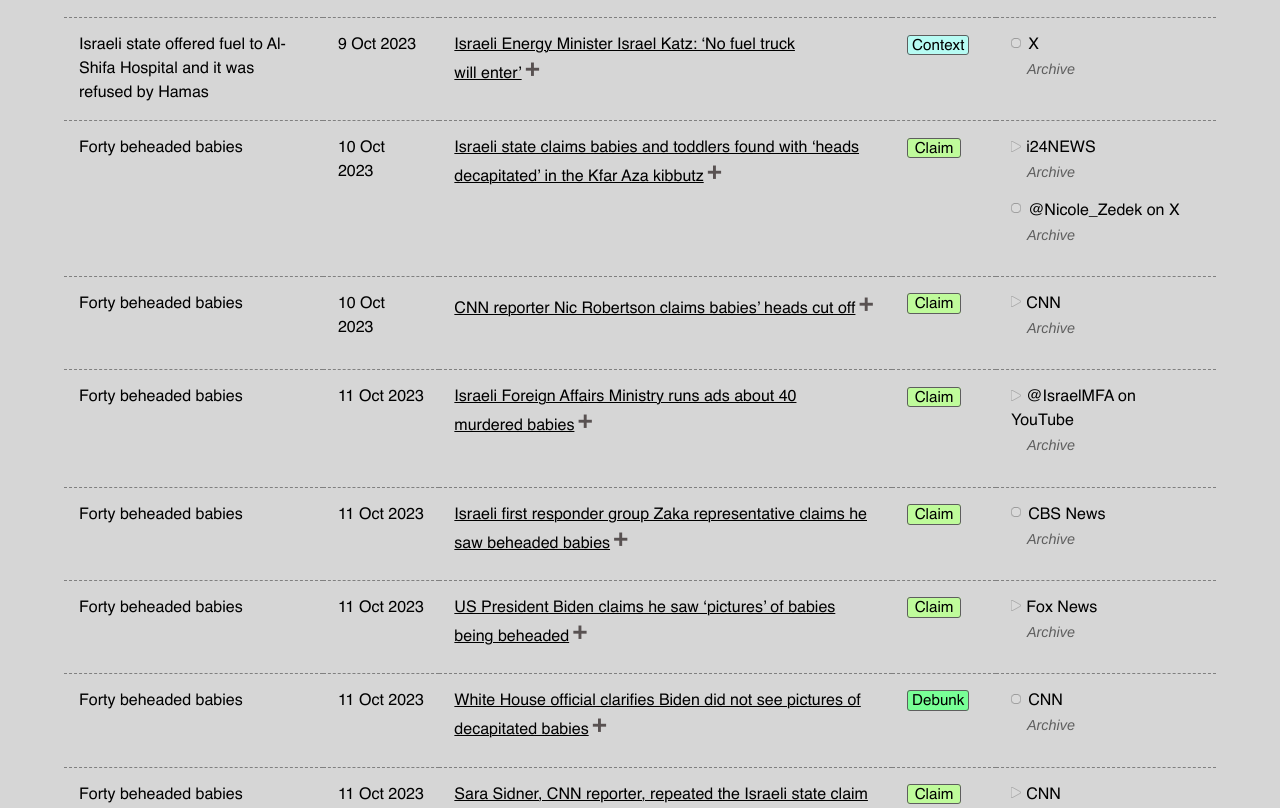
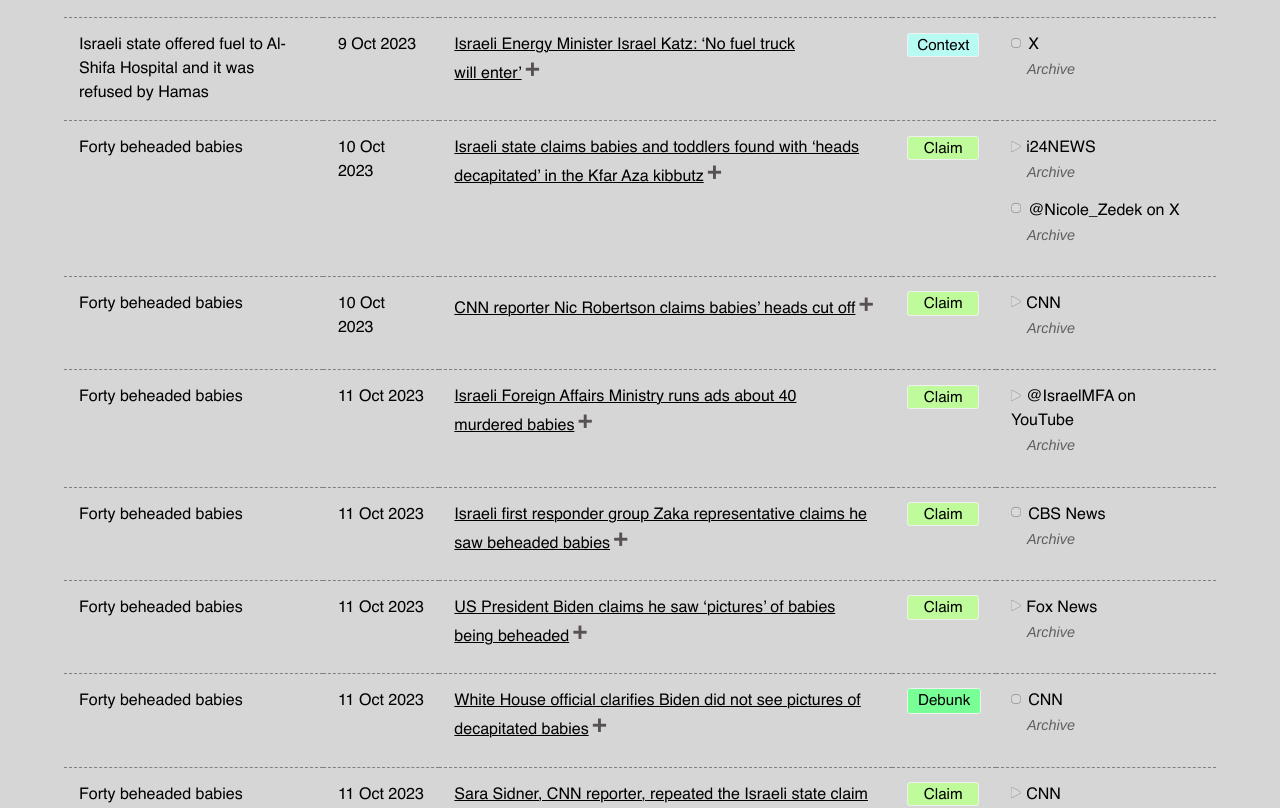
Before and after one commit to tamtzekin/hasbara-tracker, a React (Create React App) app: page /tracker in a window 1280 px wide. Shown: the part 1061-1869 px from the top of the page. Built offline with nearby package versions, Linux system fonts and the light colour scheme.

Commit message:
nicer tag shapes, also tried grey border to make them sit out differently from rest of the table data

```diff
--- a/src/components/Tracker.css
+++ b/src/components/Tracker.css
@@ -338,24 +338,24 @@ table.a:hover {
 
 .claim-tag {
     font-size: 0.95em;
-    border: solid 0.5px theme('colors.grey-faded');
-    padding: 2.5% 8.5% 2.5% 8.5%;
+    border: solid 0.5px theme('colors.grey-light');
+    padding: 5% 21% 5% 21%;
     border-radius: 3px;
     background: theme('colors.green-light');
 }
 
 .context-tag {
     font-size: 0.95em;
-    border: solid 0.5px theme('colors.grey-faded');
-    padding: 2.5% 5% 2.5% 5%;
+    border: solid 0.5px theme('colors.grey-light');
+    padding: 5% 12% 5% 12%;
     border-radius: 3px;
     background: theme('colors.blue');
 }
 
 .debunk-tag {
     font-size: 0.95em;
-    border: solid 0.5px theme('colors.grey-faded');
-    padding: 2.5% 5% 2.5% 5%;
+    border: solid 0.5px theme('colors.grey-light');
+    padding: 6% 13% 6% 13%;
     border-radius: 3px;
     background: theme('colors.green');
 }
```
